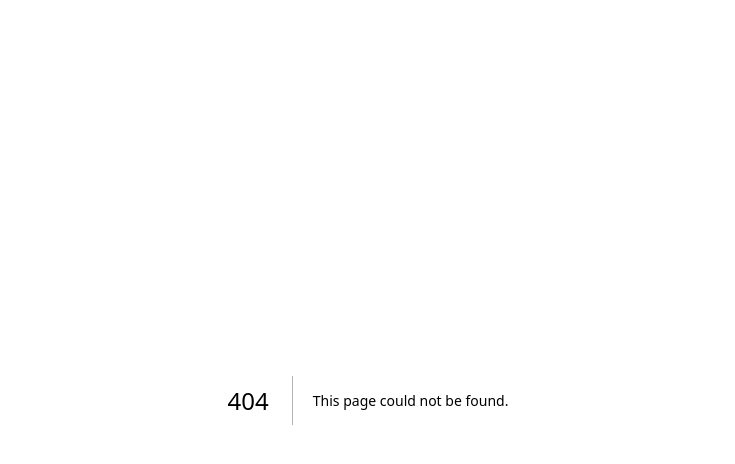
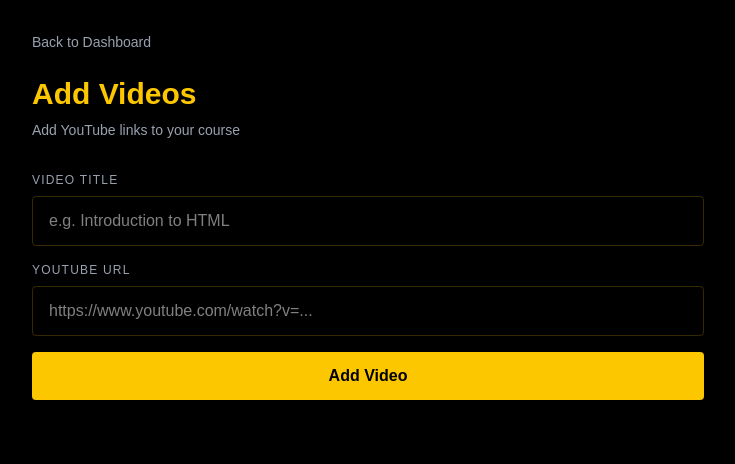
Before and after one commit to mahdouvha/learnflow, a Next.js app: page /dashboard/add-videos/1 in a window 1280 px wide. Before the commit this address had no page. Shown: the top 464 px of the page, without its empty margins (272-1007 px from the left). Built offline with nearby package versions, Linux system fonts and the light colour scheme.

Commit message:
add video upload and course player

```diff
--- /dev/null
+++ b/app/dashboard/add-videos/[id]/page.tsx
@@ -0,0 +1,96 @@
+"use client"
+import { useState } from "react"
+import { use } from "react"
+import { createClient } from "../../../utils/supabase/client"
+
+export default function AddVideosPage({ params }) {
+  const { id } = use(params)
+  const [title, setTitle] = useState("")
+  const [url, setUrl] = useState("")
+  const [videos, setVideos] = useState([])
+  const [loading, setLoading] = useState(false)
+  const [message, setMessage] = useState("")
+
+  async function handleAddVideo() {
+    if (!title || !url) {
+      setMessage("Please fill in both fields")
+      return
+    }
+    setLoading(true)
+    const supabase = createClient()
+    const { error } = await supabase.from("videos").insert({
+      course_id: id,
+      title,
+      url,
+      order: videos.length + 1,
+    })
+    if (error) {
+      setMessage(error.message)
+    } else {
+      setVideos([...videos, { title, url }])
+      setTitle("")
+      setUrl("")
+      setMessage("Video added! ✅")
+    }
+    setLoading(false)
+  }
+
+  return (
+    <main className="bg-black min-h-screen p-8">
+      <div className="max-w-2xl mx-auto">
+        <a href="/dashboard" className="text-gray-400 text-sm hover:text-yellow-400 mb-6 block">
+          Back to Dashboard
+        </a>
+        <h1 className="text-yellow-400 text-3xl font-bold mb-2">Add Videos</h1>
+        <p className="text-gray-400 text-sm mb-8">Add YouTube links to your course</p>
+        <div className="flex flex-col gap-4 mb-8">
+          <div>
+            <label className="text-gray-400 text-xs uppercase tracking-widest mb-2 block">Video Title</label>
+            <input
+              type="text"
+              placeholder="e.g. Introduction to HTML"
+              value={title}
+              onChange={(e) => setTitle(e.target.value)}
+              className="w-full bg-transparent border border-yellow-400/20 text-white px-4 py-3 rounded outline-none focus:border-yellow-400"
+            />
+          </div>
+          <div>
+            <label className="text-gray-400 text-xs uppercase tracking-widest mb-2 block">YouTube URL</label>
+            <input
+              type="text"
+              placeholder="https://www.youtube.com/watch?v=..."
+              value={url}
+              onChange={(e) => setUrl(e.target.value)}
+              className="w-full bg-transparent border border-yellow-400/20 text-white px-4 py-3 rounded outline-none focus:border-yellow-400"
+            />
+          </div>
+          {message && (
+            <p className="text-yellow-400 text-sm">{message}</p>
+          )}
+          <button
+            onClick={handleAddVideo}
+            disabled={loading}
+            className="bg-yellow-400 text-black font-bold py-3 rounded hover:bg-yellow-300 disabled:opacity-50"
+          >
+            {loading ? "Adding..." : "Add Video"}
+          </button>
+        </div>
+        {videos.length > 0 && (
+          <div>
+            <h2 className="text-white font-bold mb-4">Videos added:</h2>
+            <div className="flex flex-col gap-2">
+              {videos.map((v, i) => (
+                <div key={i} className="border border-yellow-400/20 rounded p-3 text-gray-400 text-sm">
+                  {i + 1}. {v.title}
+                </div>
+              ))}
+            </div>
+            <a href="/dashboard" className="mt-6 bg-yellow-400 text-black font-bold py-3 rounded hover:bg-yellow-300 block text-center">
+              Done
+            </a>
+          </div>
+        )}
+      </div>
+    </main>
+  )
+}
--- a/app/dashboard/create-course/page.tsx
+++ b/app/dashboard/create-course/page.tsx
@@ -30,20 +30,23 @@ export default function CreateCoursePage() {
       return
     }
 
-    const { error } = await supabase.from("courses").insert({
-      title,
+      const { data, error } = await supabase.from("courses").insert({      title,
       description,
       price: parseInt(price),
       category,
       emoji,
       instructor_id: user.id,
       instructor_name: user.user_metadata?.full_name || "Instructor",
-    })
+    }).select()
 
     if (error) {
       setMessage(error.message)
     } else {
       setMessage("Course created successfully! 🎉")
+      setMessage("Course created successfully! 🎉")
+      setTimeout(() => {
+      window.location.href = `/dashboard/add-videos/${data[0].id}`
+      }, 1500)
       setTitle("")
       setDescription("")
       setPrice("")
```
